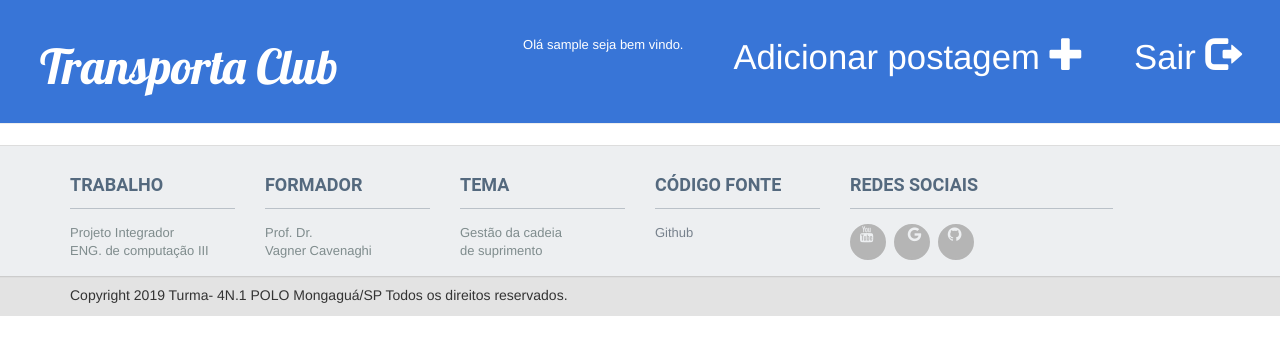
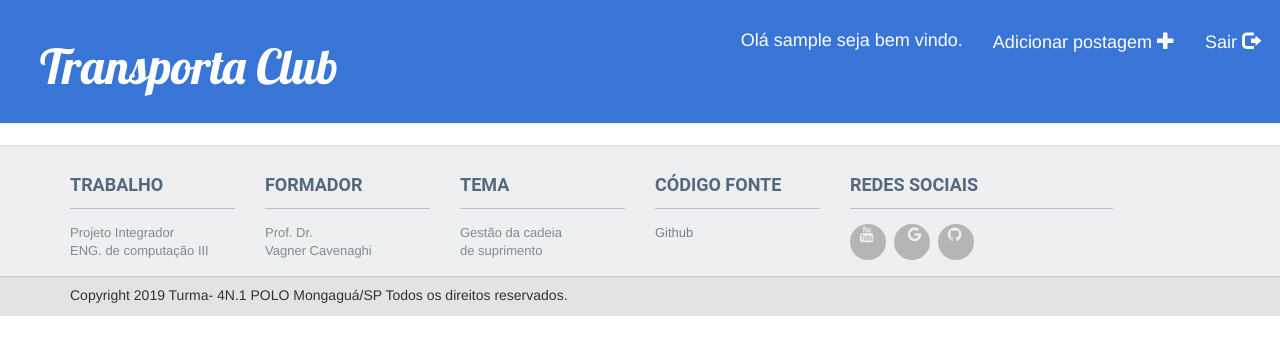
Before and after one commit to wwweslei/transporta_blog, a Django app: page / in a window 1280 px wide. Shown: the top 355 px of the page. Run offline with Django 3.2, Linux system fonts and the light colour scheme; the visitor is signed in with stand-in values (Sample User, id 1); data that the repository does not hold is empty; some libraries are stand-ins or nearby versions.

Commit message:
Navbar customization

```diff
--- a/blog/static/css/blog.css
+++ b/blog/static/css/blog.css
@@ -172,6 +172,32 @@ h1, h2, h3, h4 {
     margin: 0 0 0 5px;
     color: #EDEFF1 !important;
 }
-#login{
-    font-size: small;
+
+.navbar-right {
+    font-size: 18px;
 }
+
+.navbar-nav > li > a {
+
+    padding-top: 15px;
+    padding-bottom: 15px;
+
+}
+
+.navbar-nav > li > a {
+    padding-top: 10px;
+    padding-bottom: 10px;
+    line-height: 20px;
+}
+
+.nav > li > a {
+    position: relative;
+    display: block;
+}
+
+a {
+
+    color: #fff;
+    text-decoration: none;
+
+}
--- a/blog/templates/blog/base.html
+++ b/blog/templates/blog/base.html
@@ -15,10 +15,9 @@
     {% if user.is_authenticated %}
         <div>
             <ul class="nav navbar-nav navbar-right">
-                <li><a class="top-menu" id="login">Olá {{ user.username }} seja bem vindo.</a></li>
-                <li><a class="top-menu" href="{% url 'post_new' %}" >Adicionar postagem <span class="glyphicon glyphicon-plus"></span></a></li>
-                <li><a class="top-menu" href="{% url 'logout' %}">Sair <span class="glyphicon glyphicon-log-out"></span></a>
-                </li>
+                <li><a id="login">Olá {{ user.username }} seja bem vindo.</a></li>
+                <li><a href="{% url 'post_new' %}">Adicionar postagem <span class="glyphicon glyphicon-plus"></span></a></li>
+                <li><a href="{% url 'logout' %}">Sair <span class="glyphicon glyphicon-log-out"></span></a></li>
             </ul>
         </div>
     {% else %}
```
